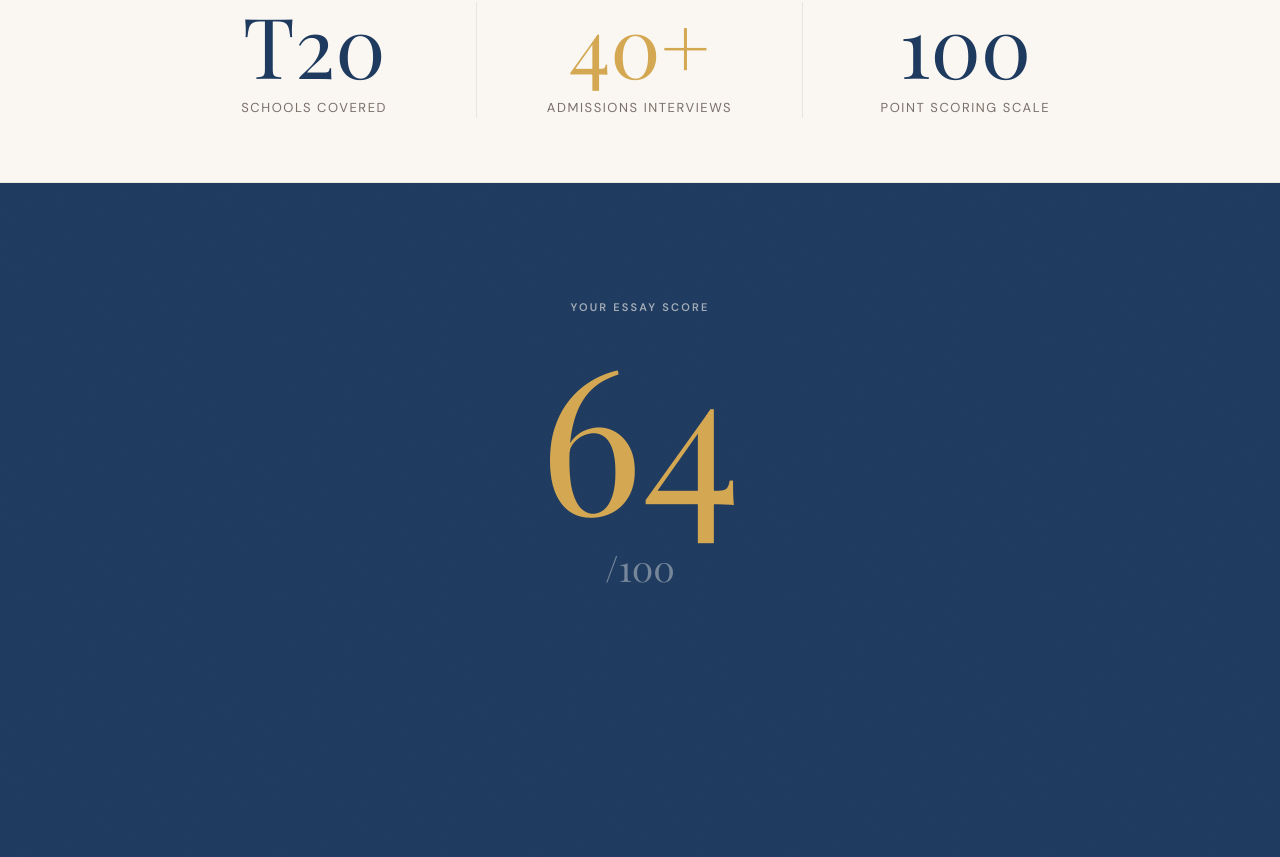
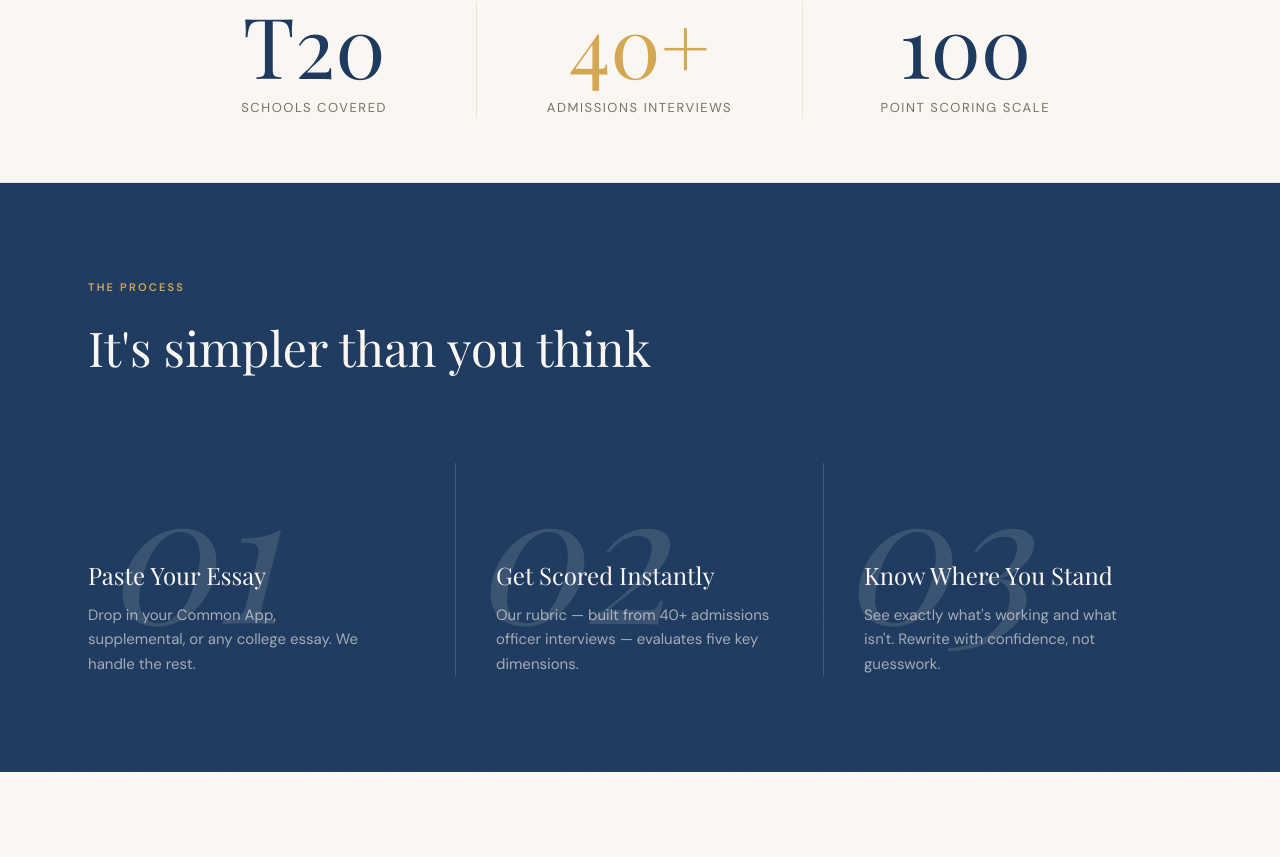
Before and after one commit to jylee1286/admit-one, a Next.js app: page / in a window 1280 px wide. Shown: the part 923-1780 px from the top of the page. Built offline with nearby package versions, Linux system fonts and the light colour scheme; a web font is replaced by a local one.

Commit message:
Remove ScoreReveal section

```diff
--- a/app/page.tsx
+++ b/app/page.tsx
@@ -2,7 +2,6 @@ import Navigation from "@/components/Navigation";
 import Hero from "@/components/Hero";
 import Marquee from "@/components/Marquee";
 import Stats from "@/components/Stats";
-import ScoreReveal from "@/components/ScoreReveal";
 import HowItWorks from "@/components/HowItWorks";
 import BeforeAfter from "@/components/BeforeAfter";
 import ScorePreview from "@/components/ScorePreview";
@@ -17,7 +16,6 @@ export default function Home() {
       <Hero />
       <Marquee />
       <Stats />
-      <ScoreReveal />
       <HowItWorks />
       <BeforeAfter />
       <ScorePreview />
```
